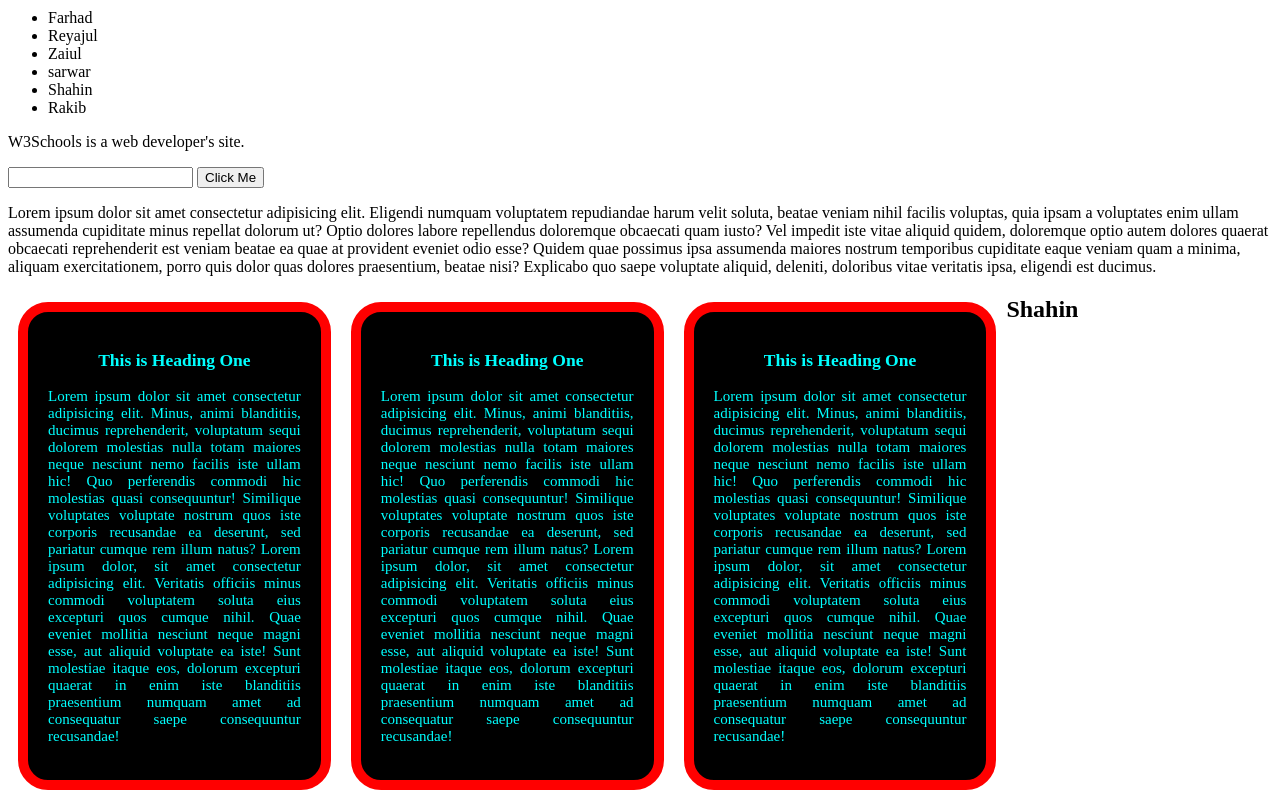
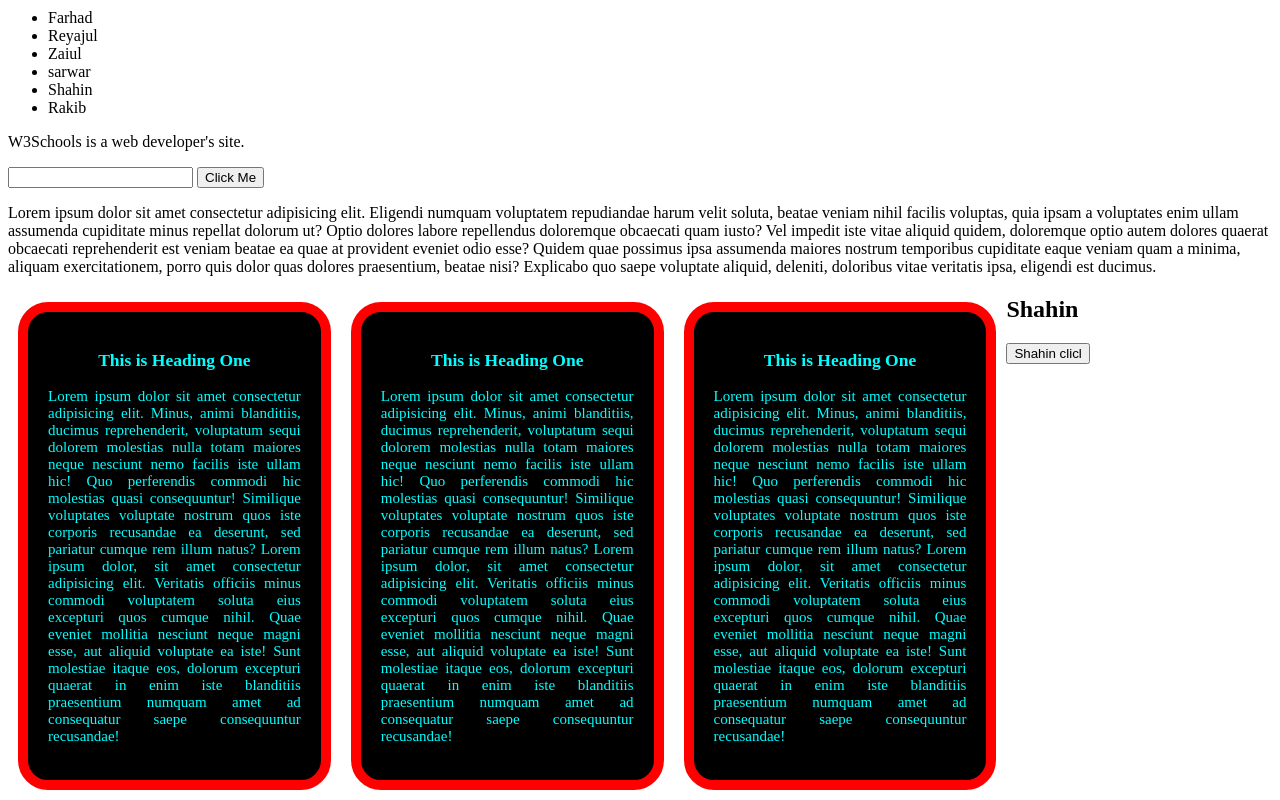
Before and after one commit to Shah111n/my-first-website, a plain HTML site: page index.html in a window 1280 px wide. Shown: the part 1063-1863 px from the top of the page. Drawn offline with Linux system fonts and the light colour scheme.

Commit message:
Update index.html

```diff
--- a/index.html
+++ b/index.html
@@ -43,5 +43,6 @@
         <p>Lorem ipsum dolor sit amet consectetur adipisicing elit. Minus, animi blanditiis, ducimus reprehenderit, voluptatum sequi dolorem molestias nulla totam maiores neque nesciunt nemo facilis iste ullam hic! Quo perferendis commodi hic molestias quasi consequuntur! Similique voluptates voluptate nostrum quos iste corporis recusandae ea deserunt, sed pariatur cumque rem illum natus? Lorem ipsum dolor, sit amet consectetur adipisicing elit. Veritatis officiis minus commodi voluptatem soluta eius excepturi quos cumque nihil. Quae eveniet mollitia nesciunt neque magni esse, aut aliquid voluptate ea iste! Sunt molestiae itaque eos, dolorum excepturi quaerat in enim iste blanditiis praesentium numquam amet ad consequatur saepe consequuntur recusandae!</p>
     </div>
     <h2>Shahin</h2>
+<button> Shahin clicl </button>
 </body>
 </html>
```
